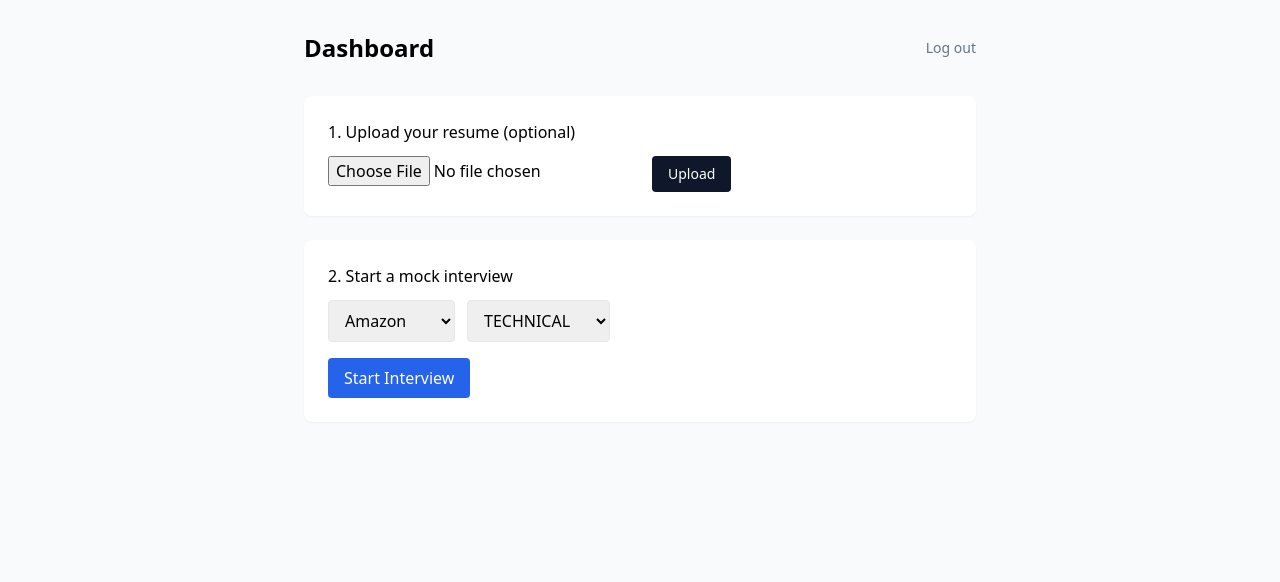
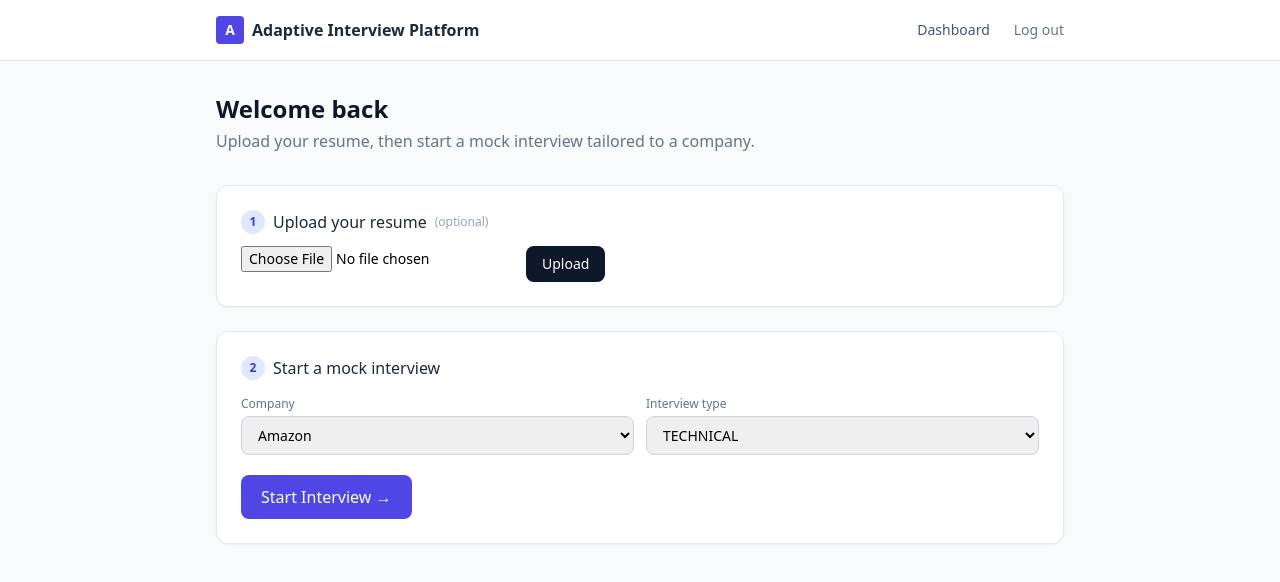
Before and after one commit to MNIAJ/adaptive-ai-interview-platform, a React (Vite) app in the folder frontend/: page / in a window 1280 px wide. Shown: the top 582 px of the page. Built offline with nearby package versions, Linux system fonts and the light colour scheme; sample sign-in values are in the browser's storage.

Commit message:
Frontend Updated

```diff
--- /dev/null
+++ b/frontend/src/components/Layout.jsx
@@ -0,0 +1,32 @@
+import { Link, useNavigate } from 'react-router-dom'
+
+// Wraps every logged-in page so there's one consistent header instead of
+// each page being an island with no way to navigate except the back button.
+export default function Layout({ children }) {
+  const navigate = useNavigate()
+
+  function logout() {
+    localStorage.removeItem('token')
+    navigate('/login')
+  }
+
+  return (
+    <div className="min-h-screen bg-slate-50">
+      <header className="bg-white border-b border-slate-200 sticky top-0 z-10">
+        <div className="max-w-4xl mx-auto px-6 py-4 flex justify-between items-center">
+          <Link to="/" className="flex items-center gap-2">
+            <span className="w-7 h-7 rounded bg-indigo-600 text-white flex items-center justify-center text-sm font-bold">A</span>
+            <span className="font-semibold text-slate-800">Adaptive Interview Platform</span>
+          </Link>
+          <nav className="flex items-center gap-6 text-sm">
+            <Link to="/" className="text-slate-600 hover:text-slate-900">Dashboard</Link>
+            <button onClick={logout} className="text-slate-500 hover:text-red-600">Log out</button>
+          </nav>
+        </div>
+      </header>
+      <main className="max-w-4xl mx-auto px-6 py-8">
+        {children}
+      </main>
+    </div>
+  )
+}
--- a/frontend/src/main.jsx
+++ b/frontend/src/main.jsx
@@ -8,6 +8,7 @@ import Dashboard from './pages/Dashboard.jsx'
 import Interview from './pages/Interview.jsx'
 import Report from './pages/Report.jsx'
 import ProtectedRoute from './components/ProtectedRoute.jsx'
+import Layout from './components/Layout.jsx'
 
 ReactDOM.createRoot(document.getElementById('root')).render(
   <React.StrictMode>
@@ -15,9 +16,9 @@ ReactDOM.createRoot(document.getElementById('root')).render(
       <Routes>
         <Route path="/login" element={<Login />} />
         <Route path="/register" element={<Register />} />
-        <Route path="/" element={<ProtectedRoute><Dashboard /></ProtectedRoute>} />
-        <Route path="/interview/:sessionId" element={<ProtectedRoute><Interview /></ProtectedRoute>} />
-        <Route path="/report/:sessionId" element={<ProtectedRoute><Report /></ProtectedRoute>} />
+        <Route path="/" element={<ProtectedRoute><Layout><Dashboard /></Layout></ProtectedRoute>} />
+        <Route path="/interview/:sessionId" element={<ProtectedRoute><Layout><Interview /></Layout></ProtectedRoute>} />
+        <Route path="/report/:sessionId" element={<ProtectedRoute><Layout><Report /></Layout></ProtectedRoute>} />
         <Route path="*" element={<Navigate to="/" />} />
       </Routes>
     </BrowserRouter>
--- a/frontend/src/pages/Dashboard.jsx
+++ b/frontend/src/pages/Dashboard.jsx
@@ -3,8 +3,9 @@ import { useNavigate } from 'react-router-dom'
 import api from '../api/axios.js'
 
 // Hardcoded here for the MVP — a real Phase-4 version would fetch this
-// from GET /api/companies once that endpoint exists.
-const COMPANIES = ['Amazon', 'TCS Digital']
+// from GET /api/companies once that endpoint exists. Kept in sync with
+// DataSeeder.java's seeded companies.
+const COMPANIES = ['Amazon', 'Microsoft', 'Google', 'TCS Digital', 'Infosys', 'Accenture', 'Capgemini', 'Deloitte']
 const INTERVIEW_TYPES = ['TECHNICAL', 'HR', 'BEHAVIORAL', 'CORE_CS', 'CODING']
 
 export default function Dashboard() {
@@ -34,7 +35,6 @@ export default function Dashboard() {
     setError('')
     try {
       const res = await api.post('/interview/start', { companyName: company, interviewType: type })
-      // Stash the first question so the Interview page doesn't need a second call
       sessionStorage.setItem('currentQuestion', JSON.stringify(res.data))
       navigate(`/interview/${res.data.sessionId}`)
     } catch (err) {
@@ -42,49 +42,60 @@ export default function Dashboard() {
     }
   }
 
-  function logout() {
-    localStorage.removeItem('token')
-    navigate('/login')
-  }
-
   return (
-    <div className="min-h-screen bg-slate-50 p-8">
-      <div className="max-w-2xl mx-auto">
-        <div className="flex justify-between items-center mb-8">
-          <h1 className="text-2xl font-semibold">Dashboard</h1>
-          <button onClick={logout} className="text-sm text-slate-500">Log out</button>
+    <div>
+      <div className="mb-8">
+        <h1 className="text-2xl font-semibold text-slate-900">Welcome back</h1>
+        <p className="text-slate-500 mt-1">Upload your resume, then start a mock interview tailored to a company.</p>
       </div>
 
       {error && <p className="text-red-600 text-sm mb-4">{error}</p>}
 
-        <div className="bg-white p-6 rounded-lg shadow-sm mb-6">
-          <h2 className="font-medium mb-3">1. Upload your resume (optional)</h2>
+      <div className="bg-white p-6 rounded-xl shadow-sm border border-slate-200 mb-6">
+        <div className="flex items-center gap-2 mb-3">
+          <span className="w-6 h-6 rounded-full bg-indigo-100 text-indigo-700 text-xs font-semibold flex items-center justify-center">1</span>
+          <h2 className="font-medium text-slate-800">Upload your resume</h2>
+          <span className="text-xs text-slate-400">(optional)</span>
+        </div>
         <form onSubmit={handleUploadResume} className="flex gap-3">
-            <input type="file" accept="application/pdf"
+          <input className="text-sm" type="file" accept="application/pdf"
             onChange={(e) => setResumeFile(e.target.files[0])} />
-            <button className="bg-slate-900 text-white rounded px-4 py-2 text-sm" type="submit">Upload</button>
+          <button className="bg-slate-900 hover:bg-slate-800 text-white rounded-lg px-4 py-2 text-sm font-medium" type="submit">
+            Upload
+          </button>
         </form>
         {resumeResult && (
-            <p className="text-sm text-slate-600 mt-3">
-              Skills detected: {resumeResult.skillsFound.join(', ') || 'none found'}
+          <div className="mt-4 bg-slate-50 rounded-lg p-3">
+            <p className="text-sm text-slate-600">
+              <span className="font-medium text-slate-800">Skills detected: </span>
+              {resumeResult.skillsFound.join(', ') || 'none found'}
             </p>
+          </div>
         )}
       </div>
 
-        <div className="bg-white p-6 rounded-lg shadow-sm">
-          <h2 className="font-medium mb-3">2. Start a mock interview</h2>
-          <div className="flex gap-3 mb-4">
-            <select className="border rounded px-3 py-2" value={company} onChange={(e) => setCompany(e.target.value)}>
+      <div className="bg-white p-6 rounded-xl shadow-sm border border-slate-200">
+        <div className="flex items-center gap-2 mb-4">
+          <span className="w-6 h-6 rounded-full bg-indigo-100 text-indigo-700 text-xs font-semibold flex items-center justify-center">2</span>
+          <h2 className="font-medium text-slate-800">Start a mock interview</h2>
+        </div>
+        <div className="grid grid-cols-2 gap-3 mb-5">
+          <div>
+            <label className="block text-xs text-slate-500 mb-1">Company</label>
+            <select className="w-full border border-slate-300 rounded-lg px-3 py-2 text-sm" value={company} onChange={(e) => setCompany(e.target.value)}>
               {COMPANIES.map((c) => <option key={c} value={c}>{c}</option>)}
             </select>
-            <select className="border rounded px-3 py-2" value={type} onChange={(e) => setType(e.target.value)}>
+          </div>
+          <div>
+            <label className="block text-xs text-slate-500 mb-1">Interview type</label>
+            <select className="w-full border border-slate-300 rounded-lg px-3 py-2 text-sm" value={type} onChange={(e) => setType(e.target.value)}>
               {INTERVIEW_TYPES.map((t) => <option key={t} value={t}>{t}</option>)}
             </select>
           </div>
-          <button onClick={handleStartInterview} className="bg-blue-600 text-white rounded px-4 py-2">
-            Start Interview
+        </div>
+        <button onClick={handleStartInterview} className="bg-indigo-600 hover:bg-indigo-700 text-white rounded-lg px-5 py-2.5 font-medium">
+          Start Interview →
         </button>
-        </div>
       </div>
     </div>
   )
--- a/frontend/src/pages/Report.jsx
+++ b/frontend/src/pages/Report.jsx
@@ -13,37 +13,38 @@ export default function Report() {
       .catch((err) => setError(err.response?.data?.error || 'Could not load report'))
   }, [sessionId])
 
-  if (error) return <p className="p-8 text-red-600">{error}</p>
-  if (!report) return <p className="p-8">Loading report...</p>
+  if (error) return <p className="text-red-600">{error}</p>
+  if (!report) return <p className="text-slate-500">Loading report...</p>
 
   return (
-    <div className="min-h-screen bg-slate-50 p-8">
-      <div className="max-w-2xl mx-auto bg-white p-8 rounded-lg shadow-sm">
-        <h1 className="text-2xl font-semibold mb-1">{report.company} — Interview Report</h1>
+    <div className="bg-white p-8 rounded-xl shadow-sm border border-slate-200">
+      <p className="text-xs text-indigo-600 font-medium uppercase tracking-wide mb-1">Interview Report</p>
+      <h1 className="text-2xl font-semibold text-slate-900 mb-1">{report.company}</h1>
       <p className="text-slate-500 mb-6">{report.questionsAsked} questions answered</p>
 
-        <div className="flex gap-8 mb-6">
+      <div className="flex gap-10 mb-8">
         <div>
-            <p className="text-3xl font-semibold">{report.averageScore}/10</p>
+          <p className="text-3xl font-semibold text-slate-900">{report.averageScore}<span className="text-lg text-slate-400">/10</span></p>
           <p className="text-sm text-slate-500">Average score</p>
         </div>
         <div>
-            <p className="text-3xl font-semibold">{report.readinessPercent}%</p>
+          <p className="text-3xl font-semibold text-indigo-600">{report.readinessPercent}%</p>
           <p className="text-sm text-slate-500">Company readiness</p>
         </div>
       </div>
 
-        <div className="mb-4">
-          <h2 className="font-medium text-green-700 mb-1">Strong topics</h2>
-          <p className="text-sm text-slate-600">{report.strongTopics.join(', ') || 'None yet'}</p>
+      <div className="grid grid-cols-2 gap-4 mb-8">
+        <div className="bg-green-50 border border-green-200 rounded-lg p-4">
+          <h2 className="font-medium text-green-800 text-sm mb-1">Strong topics</h2>
+          <p className="text-sm text-green-900">{report.strongTopics.join(', ') || 'None yet'}</p>
         </div>
-        <div className="mb-6">
-          <h2 className="font-medium text-amber-700 mb-1">Weak topics</h2>
-          <p className="text-sm text-slate-600">{report.weakTopics.join(', ') || 'None yet'}</p>
+        <div className="bg-amber-50 border border-amber-200 rounded-lg p-4">
+          <h2 className="font-medium text-amber-800 text-sm mb-1">Weak topics</h2>
+          <p className="text-sm text-amber-900">{report.weakTopics.join(', ') || 'None yet'}</p>
+        </div>
       </div>
 
-        <Link to="/" className="text-blue-600 text-sm">Back to dashboard</Link>
-      </div>
+      <Link to="/" className="text-indigo-600 text-sm font-medium">← Back to dashboard</Link>
     </div>
   )
 }
```
Also changed, not shown: frontend/src/pages/Interview.jsx (+22 -13 lines). Lines whose indentation alone changed are shown as unchanged.
